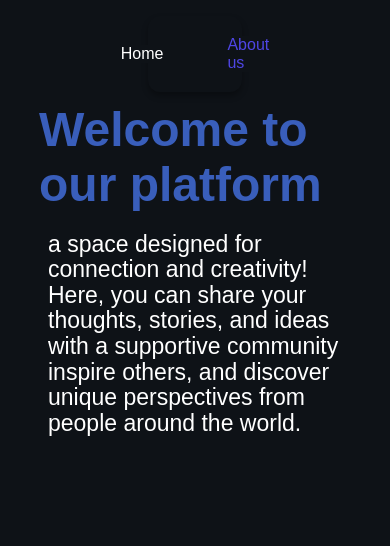
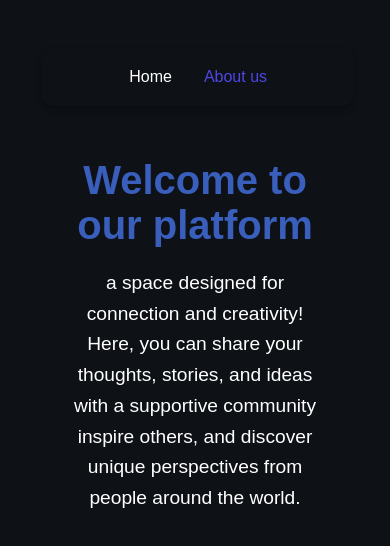
Before and after one commit to moaminrajabi/BlogPage, a React (Vite) app: page /about in a window 390 px wide. Shown: the top 546 px of the page. Built offline with nearby package versions, Linux system fonts and the light colour scheme.

Commit message:
[ADD] dcoument

```diff
--- a/src/App.css
+++ b/src/App.css
@@ -1,3 +1,4 @@
+/* Global Styles for the entire page */
 * {
   padding: 0%;
   margin: 0%;
@@ -6,20 +7,24 @@
   background-color: #0e1217;
   color: white;
 }
+
 .App {
   width: 80%;
   margin: 4% auto;
 }
+
 .title-error {
   margin-top: 5rem;
   font-size: 4rem;
   margin-bottom: 1rem;
 }
+
 .desc-error {
   font-size: 1.5rem;
   line-height: 2rem;
   margin-bottom: 8rem;
 }
+
 .Go-Home {
   text-decoration: none;
   margin-top: 8rem;
@@ -30,21 +35,25 @@
   font-weight: 600;
   transition: 0.4s;
 }
+
 .Go-Home:hover {
-  transition: 0.4s;
   background-color: #395ebb;
   border: 1px solid #395ebb;
   transition: 0.4s;
 }
+
 .container-NotFound {
   display: flex;
 }
+
 .left {
   width: 30%;
 }
+
 .right {
   width: 70%;
 }
+
 .Home {
   margin-top: 1rem;
   display: grid;
@@ -52,31 +61,36 @@
   grid-template-columns: repeat(3, 1fr);
   grid-template-rows: repeat(2, 1fr);
 }
+
 .post-card {
   padding: 1rem;
   border: 1.5px solid black;
   border-radius: 15px;
 }
+
 .post-card img {
   width: 100%;
   height: 200px;
   object-fit: cover;
   border-radius: 8px;
 }
+
 .post-card h3 {
   margin-top: 0.4rem;
   font-size: 1.5rem;
   margin-bottom: 0.4rem;
 }
+
 .desc {
   font-size: 1rem;
   line-height: 1.5rem;
 }
+
 .tags {
   margin: 0.7rem 1px;
-  /* margin-left: -11px; */
   margin-bottom: 4rem;
 }
+
 span {
   background-color: darkgray;
   margin: 20px 6px;
@@ -85,21 +99,26 @@ span {
   font-size: 15px;
   color: black;
 }
+
 .info {
   display: flex;
   justify-content: start;
 }
+
 .one {
   width: 80%;
 }
+
 .tow {
   width: 20%;
 }
+
 header {
   display: flex;
   justify-content: space-between;
   align-items: center;
 }
+
 .button {
   padding: 0.5rem 2rem;
   border-radius: 4rem;
@@ -111,11 +130,13 @@ header {
   font-family: sans-serif;
   transition: 0.5s;
 }
+
 .button:hover {
   background-color: #3a5da8;
   cursor: pointer;
   transition: 0.5s;
 }
+
 .input {
   border: 1px solid #4f46e5;
   border-radius: 4rem;
@@ -128,22 +149,25 @@ header {
 }
 
 .input:focus {
-  outline: none;
   border: 1px solid white;
 }
+
 label {
   font-size: 14px;
   margin-bottom: 6px;
   color: #eaeaea;
 }
+
 strong {
   padding: 3px 7px;
   background-color: #4f73d0;
   border-radius: 50%;
 }
+
 strong:hover {
   background-color: #3a5da8;
 }
+
 .form-container {
   padding: 20px 30px;
   border-radius: 12px;
@@ -153,16 +177,19 @@ strong:hover {
   position: relative;
   left: 13%;
 }
+
 .form-container button {
   position: relative;
   left: 40%;
   margin-top: 20px;
 }
+
 .form-group {
   display: flex;
   flex-direction: column;
   margin-bottom: 15px;
 }
+
 .inputAddForm {
   border: 1px solid #4f46e5;
   border-radius: 8px;
@@ -173,10 +200,13 @@ strong:hover {
   outline: none;
   transition: border 0.3s ease;
 }
+
 .newPost {
   margin-bottom: 10px;
-  margin-left: 40%;
+  margin-left: 43.5%;
+  margin-top: 2rem;
 }
+
 .NavBar {
   padding: 20px 30px;
   border-radius: 12px;
@@ -187,6 +217,7 @@ strong:hover {
   left: 35%;
   margin-bottom: 10px;
 }
+
 .NavBar ul {
   display: flex;
   justify-content: center;
@@ -204,20 +235,114 @@ strong:hover {
   transition: 0.4s;
   cursor: pointer;
 }
+
 .Linkactive {
   color: #4f46e5;
   text-decoration: none;
   transition: 0.3s;
   cursor: pointer;
 }
+
+/* About page styling */
+.about-container {
+  max-width: 800px;
+  margin: 0 auto;
+  padding: 20px;
+  text-align: center;
+}
+
 .title_about {
-  font-size: 48px;
+  font-size: 2.5rem;
+  margin-bottom: 20px;
   color: #395ebb;
 }
+
 .desc_about {
-  font-size: 23px;
+  font-size: 1.2rem;
+  line-height: 1.6;
   color: white;
-  margin-left: 9px;
-  margin-top: 20px;
-  line-height: 1.6rem;
 }
+
+/* Responsive design */
+
+/* For tablets (width below 768px) */
+@media (max-width: 768px) {
+  .Home {
+    grid-template-columns: repeat(2, 1fr);
+  }
+
+  .NavBar {
+    width: 80%;
+    left: 10%;
+  }
+
+  .form-container {
+    left: 5%;
+    width: 90%;
+  }
+
+  .button {
+    font-size: 14px;
+  }
+
+  .input {
+    width: 80%;
+  }
+
+  .title-about {
+    font-size: 2rem;
+  }
+
+  .desc-about {
+    font-size: 1rem;
+  }
+}
+
+/* For mobile devices (width below 480px) */
+@media (max-width: 480px) {
+  .Home {
+    grid-template-columns: repeat(1, 1fr); /* Each card takes up a full row */
+  }
+
+  .post-card {
+    padding: 0.3rem; /* Reduced padding for the card */
+    font-size: 0.9rem; /* Smaller font sizes */
+  }
+
+  .post-card img {
+    height: 150px; /* Reduced image height */
+  }
+
+  .NavBar {
+    width: 100%;
+    margin-top: 3rem;
+    margin-bottom: 2rem;
+    left: 1%;
+  }
+
+  .form-container {
+    left: 2%;
+    width: 96%;
+  }
+
+  .button {
+    font-size: 12px;
+    padding: 9px 10px;
+  }
+
+  .input {
+    width: 40%;
+  }
+
+  .title-about {
+    font-size: 1.5rem;
+  }
+
+  .desc-about {
+    font-size: 0.9rem;
+  }
+
+  .newPost {
+    margin-left: 27%;
+  }
+}
--- a/src/components/NavBar.jsx
+++ b/src/components/NavBar.jsx
@@ -13,7 +13,6 @@ function NavBar() {
             Home
           </NavLink>
         </li>
-        <li></li>
         <li>
           <NavLink
             to="/about"
--- a/src/pages/About.jsx
+++ b/src/pages/About.jsx
@@ -2,7 +2,7 @@ import React from "react";
 
 function About() {
   return (
-    <div>
+    <div className="about-container">
       <h1 className="title_about">Welcome to our platform</h1>
       <p className="desc_about">
         a space designed for connection and creativity! <br /> Here, you can
```
